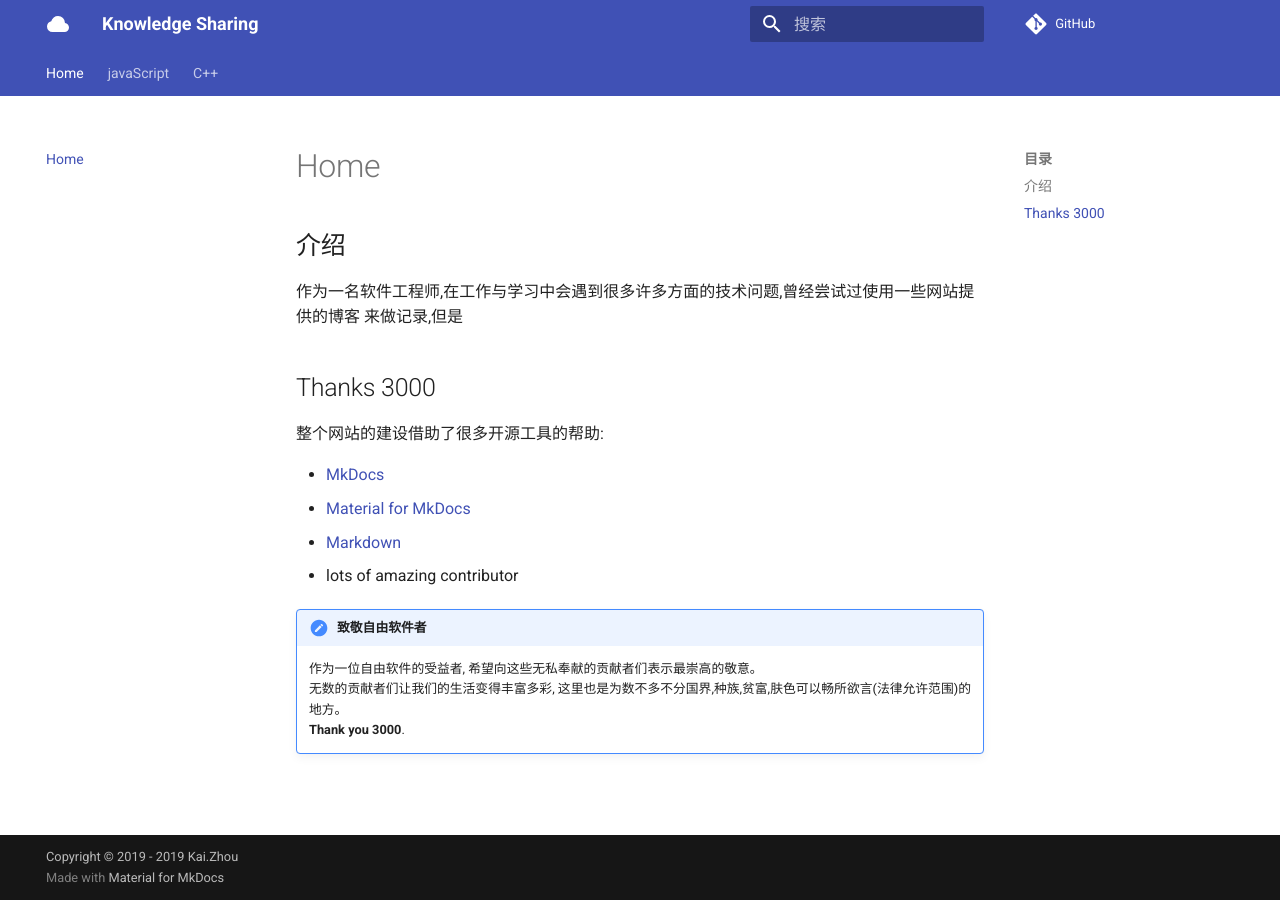
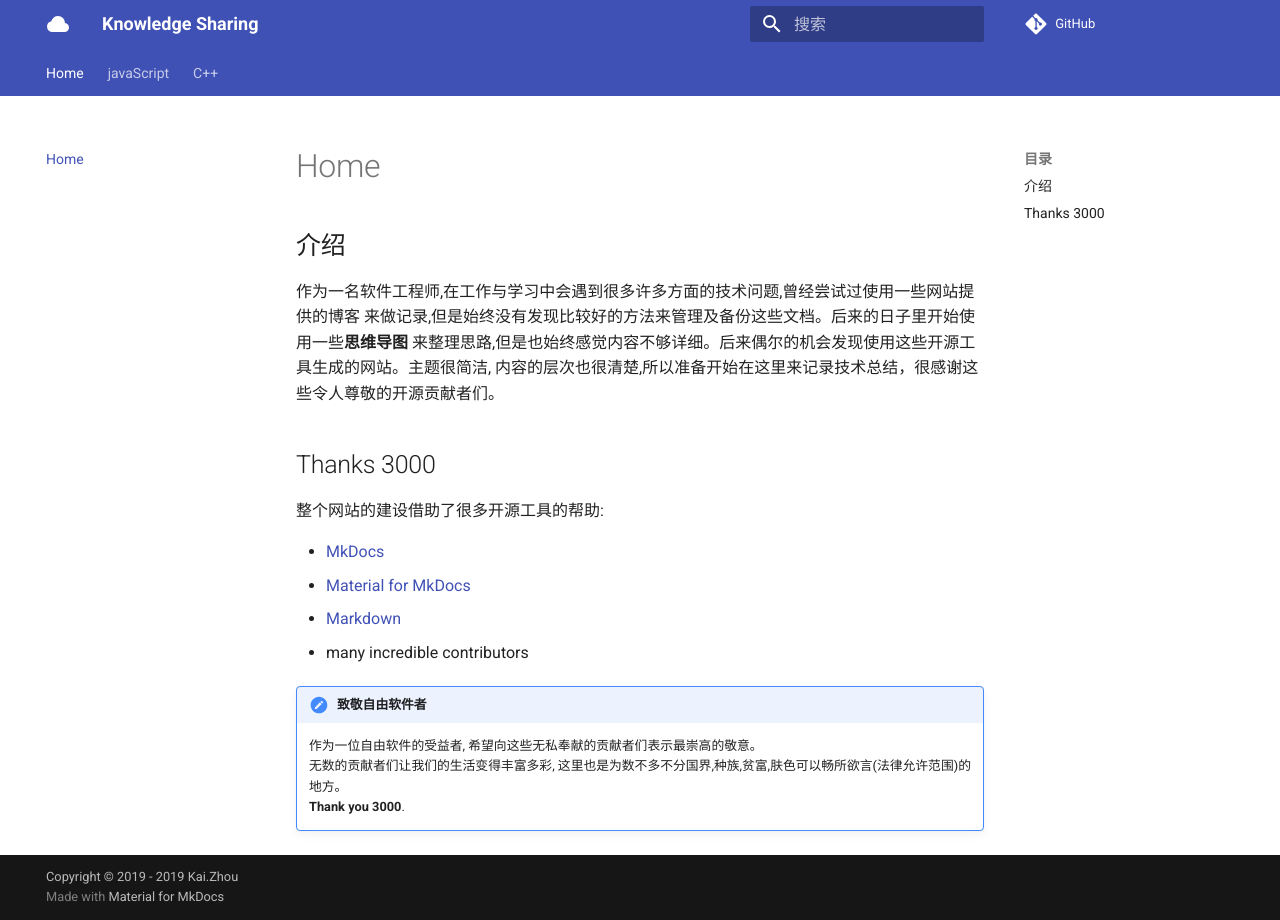
Before and after one commit to zhoukaidev/ks_blog, an MkDocs documentation site: the page built from docs/index.md, in a window 1280 px wide. Built offline with MkDocs 1.6.1 and Material for MkDocs 9.7.7, drawn with Linux system fonts in a browser that asks for light colours; comment, search, counter and statistics services are not loaded.

Commit message:
Update index.md

```diff
--- a/docs/index.md
+++ b/docs/index.md
@@ -1,7 +1,10 @@
 ## 介绍
 
 作为一名软件工程师,在工作与学习中会遇到很多许多方面的技术问题,曾经尝试过使用一些网站提供的博客
-来做记录,但是
+来做记录,但是始终没有发现比较好的方法来管理及备份这些文档。后来的日子里开始使用一些**思维导图**
+来整理思路,但是也始终感觉内容不够详细。后来偶尔的机会发现使用这些开源工具生成的网站。主题很简洁,
+内容的层次也很清楚,所以准备开始在这里来记录技术总结，很感谢这些令人尊敬的开源贡献者们。
+
 ## Thanks 3000
 
 整个网站的建设借助了很多开源工具的帮助:
@@ -9,9 +12,9 @@
 * [MkDocs](https://www.mkdocs.org/)
 * [Material for MkDocs](https://squidfunk.github.io/mkdocs-material/extensions/admonition/)
 * [Markdown](https://en.wikipedia.org/wiki/Markdown)
-* lots of amazing contributor
+* many incredible contributors
 
 !!! note "致敬自由软件者"
     作为一位自由软件的受益者, 希望向这些无私奉献的贡献者们表示最崇高的敬意。
     无数的贡献者们让我们的生活变得丰富多彩, 这里也是为数不多不分国界,种族,贫富,肤色可以畅所欲言(法律允许范围)的地方。
-     **Thank you 3000**.
+    **Thank you 3000**.
```
